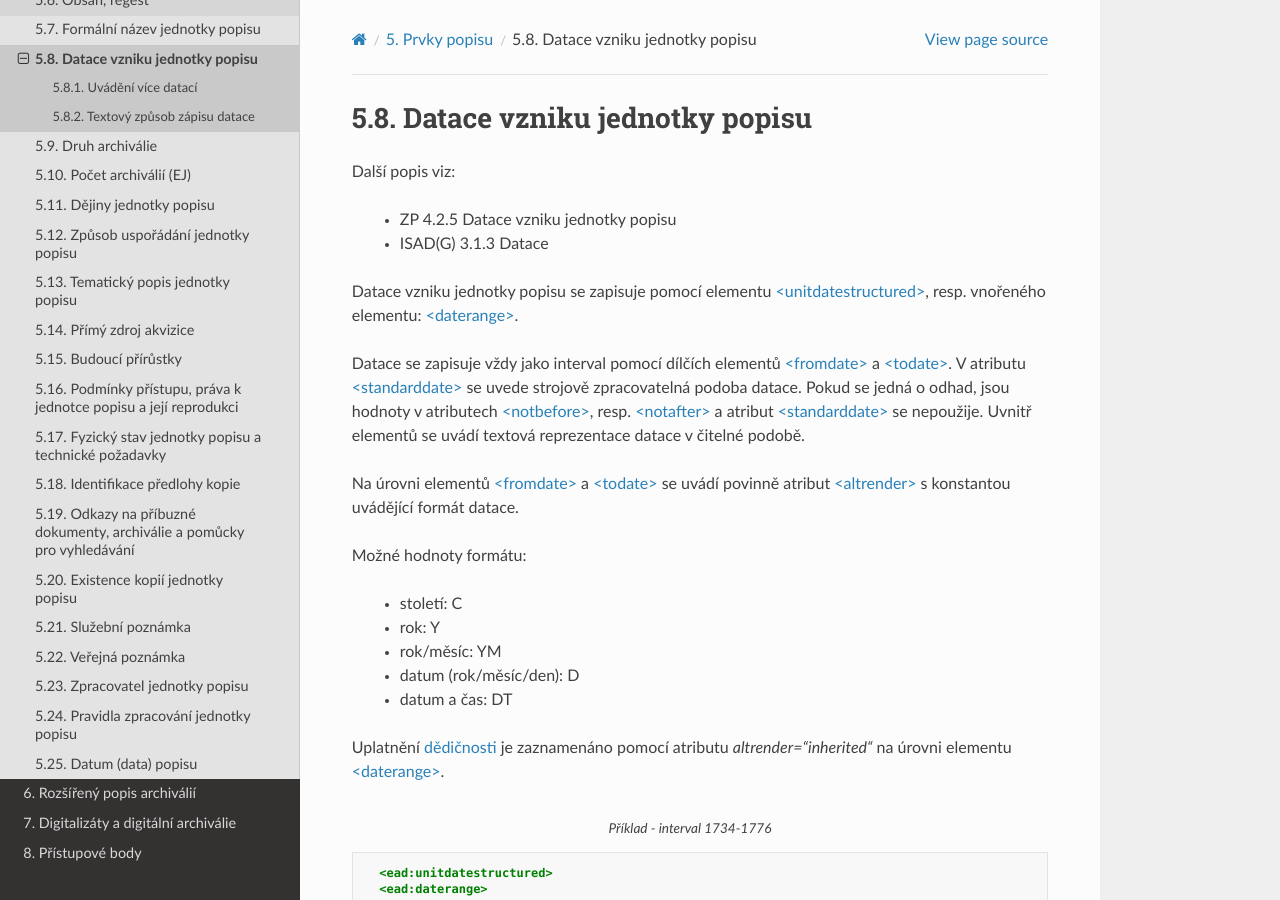
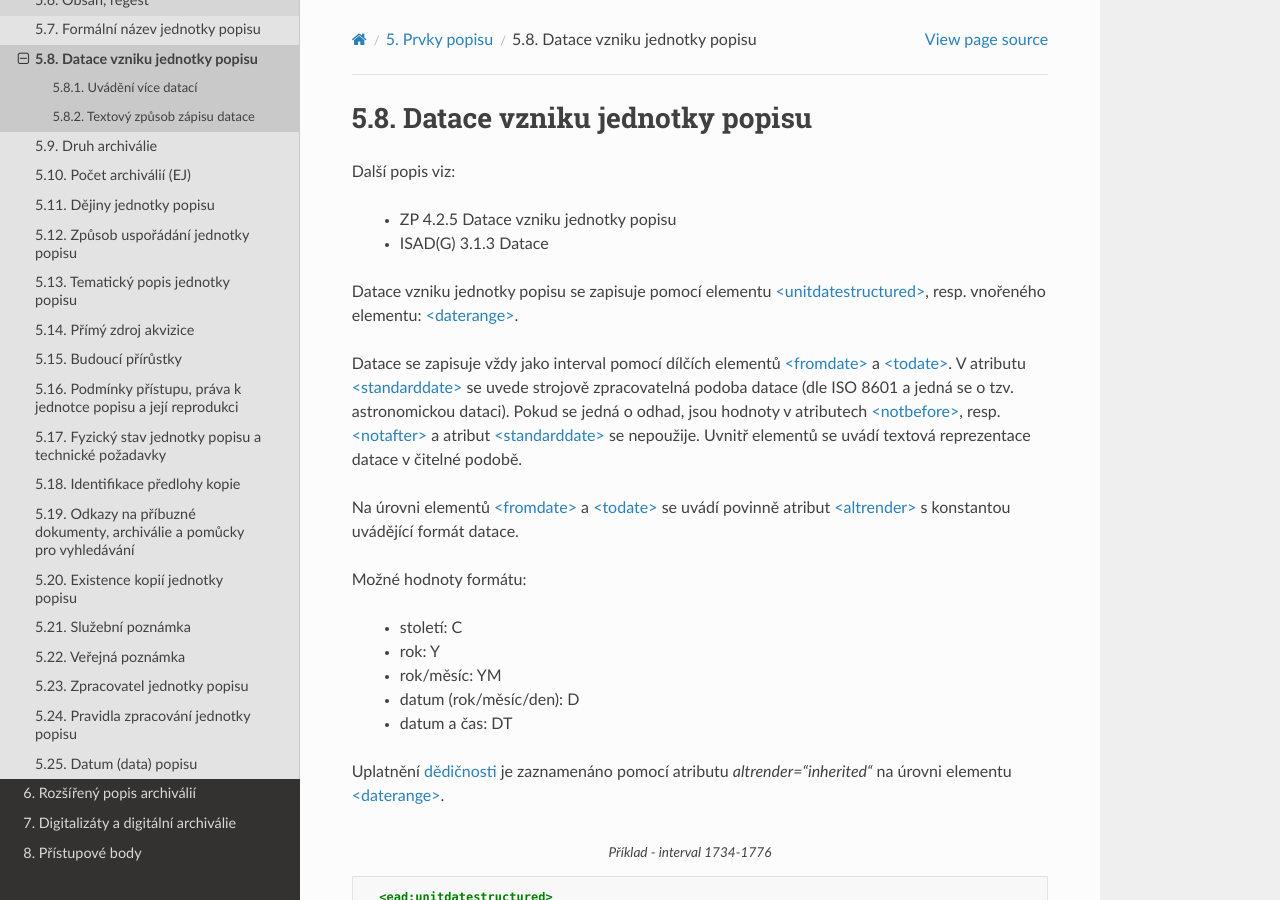
Before and after one commit to elzasw/ead3doc, a Sphinx documentation site: the page built from doc/source/prvky-popisu/datace.rst, in a window 1280 px wide and 900 px high. Built offline with Sphinx 7.4.7 and the Read the Docs theme 3.1.0, drawn with Linux system fonts in a browser that asks for light colours.

Commit message:
Upřesnění způsobu uvádění datace (ISO8601, astronomická datace)

```diff
--- a/doc/source/prvky-popisu/datace.rst
+++ b/doc/source/prvky-popisu/datace.rst
@@ -16,7 +16,7 @@ Datace vzniku jednotky popisu se zapisuje pomocí elementu
 Datace se zapisuje vždy jako interval pomocí dílčích elementů
 :ead-el:`fromdate` a :ead-el:`todate`.
 V atributu :ead-attr:`standarddate`
-se uvede strojově zpracovatelná podoba datace.
+se uvede strojově zpracovatelná podoba datace (dle ISO 8601 a jedná se o tzv. astronomickou dataci).
 Pokud se jedná o odhad, jsou hodnoty v atributech
 :ead-attr:`notbefore`, resp. :ead-attr:`notafter`
 a atribut :ead-attr:`standarddate` se nepoužije. Uvnitř
```
